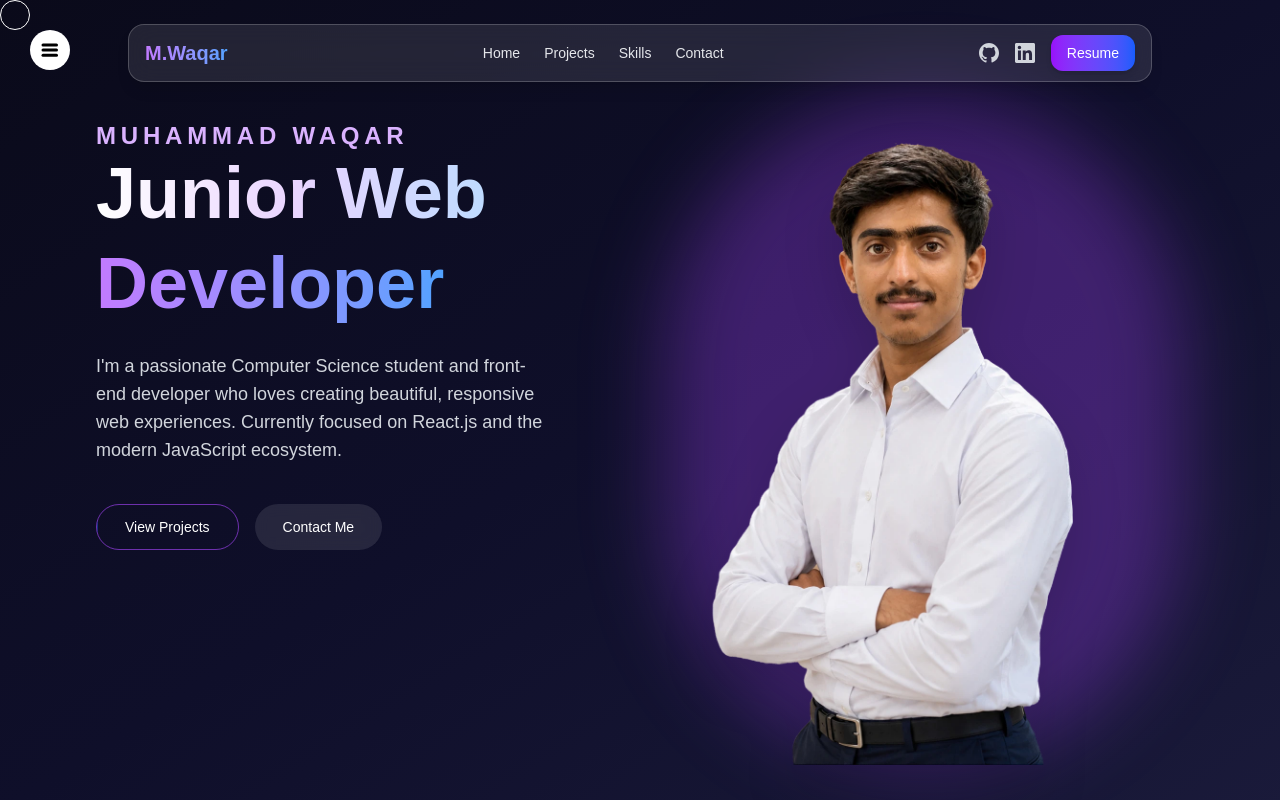
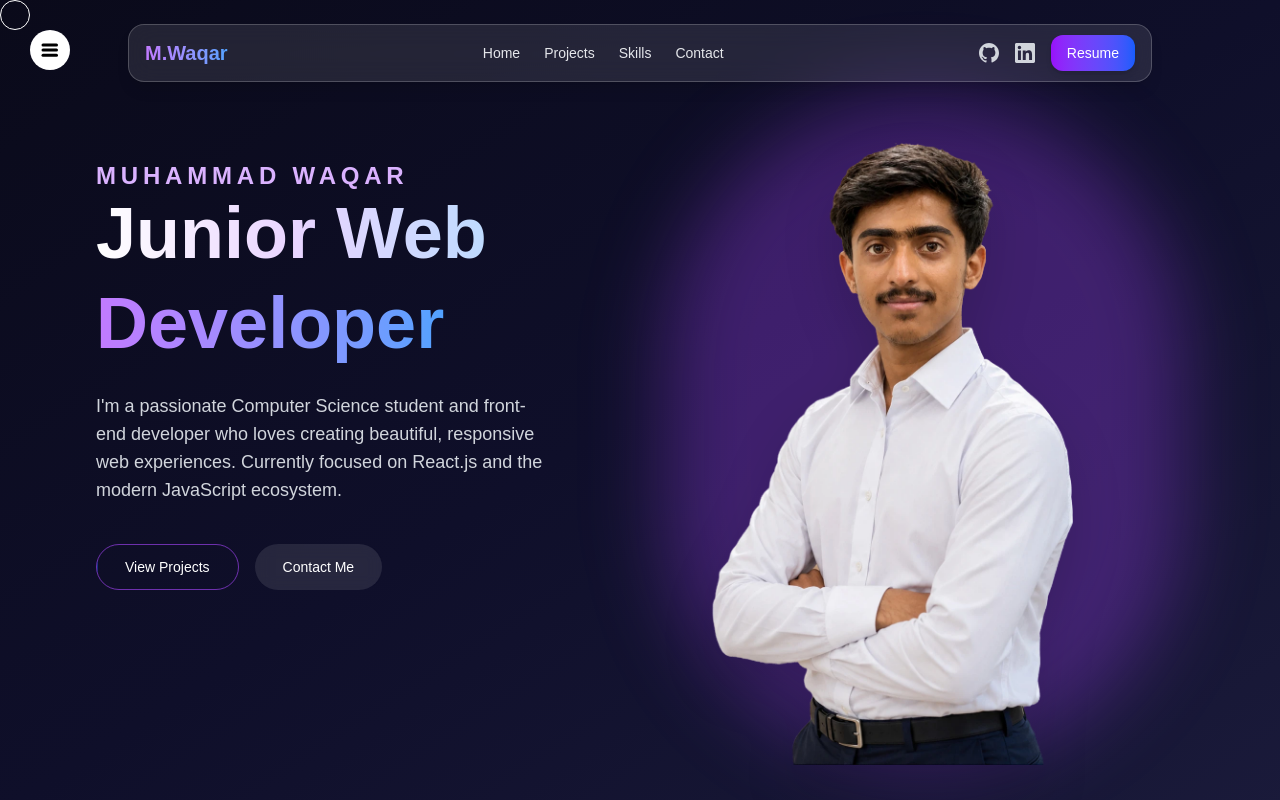
Before and after one commit to MuhammadWaqar7615/Portfolio, a React (Vite) app: page / in a window 1280 px wide. Shown: the top 800 px of the page. Built offline with nearby package versions, Linux system fonts and the light colour scheme.

Commit message:
increase margin-top for text in Hero component for improved layout

```diff
--- a/src/Components/hero/Hero.jsx
+++ b/src/Components/hero/Hero.jsx
@@ -30,7 +30,7 @@ export default function Hero() {
                             variants={textVariants}
                             initial="initial"
                             animate="animate"
-                            className="z-10 w-full text-center lg:w-1/2 lg:text-left mt-10"
+                            className="z-10 w-full text-center lg:w-1/2 lg:text-left mt-20"
                         >
                             {/* Mobile Profile Image */}
                             <div className="mb-6 inline-block h-24 w-24 overflow-hidden rounded-full border-2 border-purple-500/40 bg-gradient-to-br from-purple-600/30 to-blue-600/30 shadow-xl backdrop-blur-sm sm:hidden">
```
